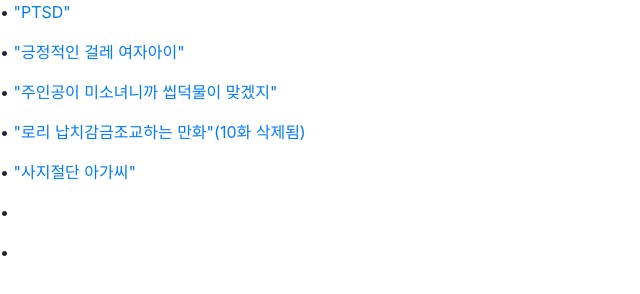
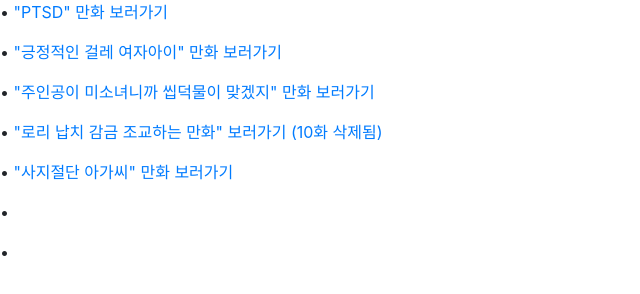
Before and after one commit to shangus1012/manga, a plain HTML site: page test2.html in a window 1280 px wide. Shown: the whole page, without its empty margins (0-640 px from the left). Drawn offline with nearby package versions, Linux system fonts and the light colour scheme.

Commit message:
Add files via upload

```diff
--- a/test2.html
+++ b/test2.html
@@ -16,11 +16,12 @@
 </head>
 
 <body>
-    <p>&bull; <a href='https://gall.dcinside.com/mgallery/board/view/?id=euca&no=390974'>"PTSD"</a></p>
-    <p>&bull; <a href='https://gall.dcinside.com/board/view/?id=mbcw&no=66845'>"긍정적인 걸레 여자아이"</a></p>
-    <p>&bull; <a href='https://gall.dcinside.com/mgallery/board/view?id=monologue&no=101406'>"주인공이 미소녀니까 씹덕물이 맞겠지"</a></p>
-    <p>&bull; <a href='https://gall.dcinside.com/board/view/?id=cartoon&no=499519'>"로리 납치감금조교하는 만화"(10화 삭제됨)</a></p>
-    <p>&bull; <a href='https://gall.dcinside.com/cartoon/599739'>"사지절단 아가씨"</a></p>
+    <p>&bull; <a href='https://gall.dcinside.com/mgallery/board/view/?id=euca&no=390974'>"PTSD" 만화 보러가기</a></p>
+    <p>&bull; <a href='https://gall.dcinside.com/board/view/?id=mbcw&no=66845'>"긍정적인 걸레 여자아이" 만화 보러가기</a></p>
+    <p>&bull; <a href='https://gall.dcinside.com/mgallery/board/view?id=monologue&no=101406'>"주인공이 미소녀니까 씹덕물이 맞겠지" 만화
+            보러가기</a></p>
+    <p>&bull; <a href='https://gall.dcinside.com/board/view/?id=cartoon&no=499519'>"로리 납치 감금 조교하는 만화" 보러가기 (10화 삭제됨)</a></p>
+    <p>&bull; <a href='https://gall.dcinside.com/cartoon/599739'>"사지절단 아가씨" 만화 보러가기</a></p>
     <p>&bull; </p>
     <p>&bull; </p>
 </body>
```
Also changed, not shown: index.html (+2 -1 lines).
